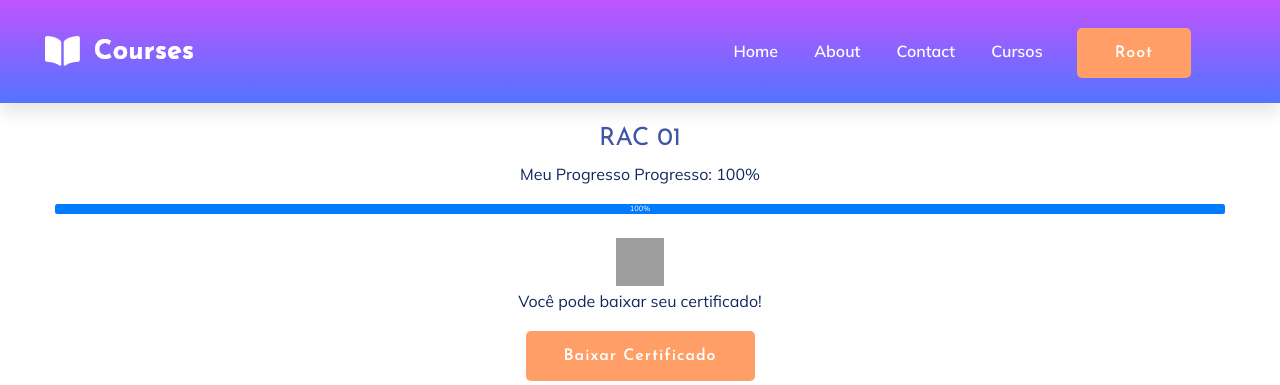
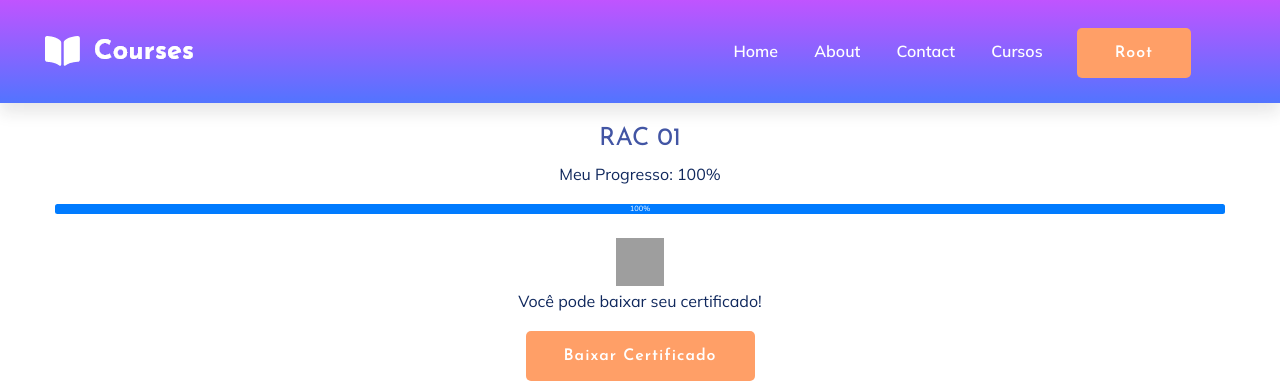
Before and after one commit to santosgv/plataforma.cursos, a Django app: page /home/verificar_progresso/1 in a window 1280 px wide. Shown: the top 385 px of the page. Run offline with Django 4.2, Linux system fonts and the light colour scheme; a user stored in the database is signed in; data comes from the database, SQL or seed files in the repository; both versions use the stored data as it was after the commit; parts of the project's set-up code (start-up, migrations or seed data) failed here and were passed over; some libraries are stand-ins or nearby versions; grey boxes are pictures that could not be loaded.

Commit message:
erro ortografico

```diff
--- a/cursos/templates/progresso.html
+++ b/cursos/templates/progresso.html
@@ -11,7 +11,7 @@ Progresso
   <div class="text-center" style="padding-top: 100px;">
 
     <h1>{{ curso.nome }}</h1>
-    <p>Meu Progresso Progresso: {{ progresso }}%</p>
+    <p>Meu Progresso: {{ progresso }}%</p>
 
 
     <div class="progress">
```
Also changed, not shown: db.sqlite3.
